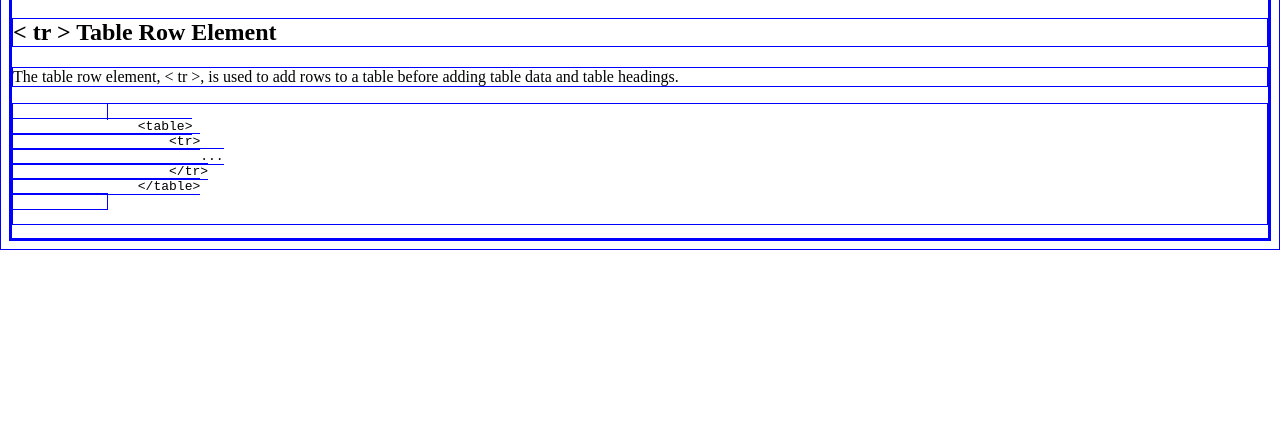
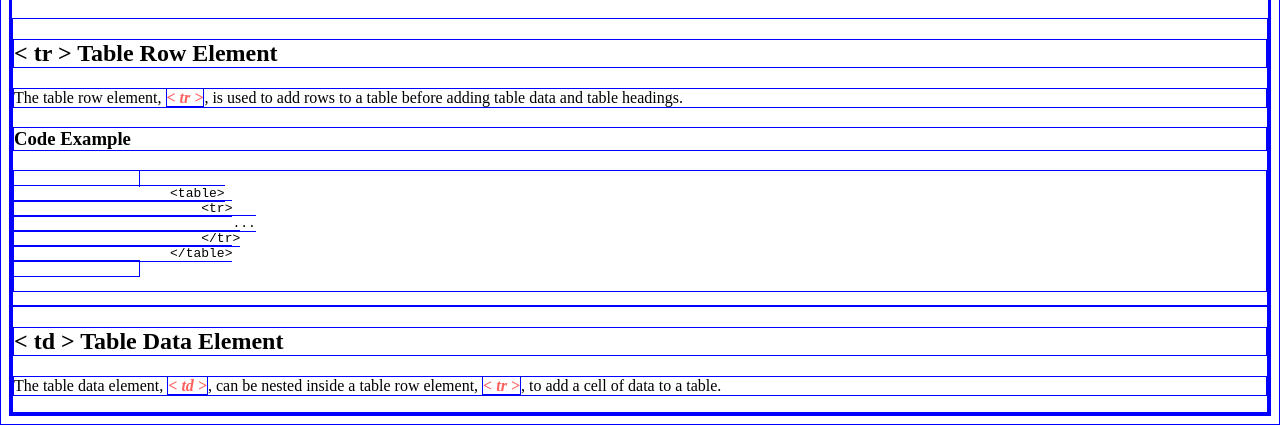
Before and after one commit to Droich/VS-CODE-Projects, a plain HTML site: page html-css-cheatsheet-starting/index.html in a window 1280 px wide. Shown: the part 628-1053 px from the top of the page. Before the commit the page ends 878 px from the top, so only its background shows below. Drawn offline with Linux system fonts and the light colour scheme.

Commit message:
added td and divs

```diff
--- a/html-css-cheatsheet-starting/index.html
+++ b/html-css-cheatsheet-starting/index.html
@@ -38,9 +38,11 @@
         </div>
         <div id="tags">
             <h1>Table Tags</h1>
+            <div class="tag_tr">
                 <h2>&lt tr &gt Table Row Element</h2>
-            <p>The table row element, &lt tr &gt, is used to add rows to a table before adding table data and
+                <p>The table row element, <span class="syntax">&lt tr &gt</span>, is used to add rows to a table before adding table data and
                    table headings.</p>
+                <h3>Code Example</h3>
                 <pre>
                 <code class="coding">
                     &lttable&gt
@@ -51,6 +53,12 @@
                 </code>
                 </pre>
             </div>
+            <div>
+                <h2 class="td">&lt td &gt Table Data Element</h2>
+                <p>The table data element, <span class="syntax">&lt td &gt</span>, can be nested inside a table
+                    row element, <span class="syntax">&lt tr &gt</span>, to add a cell of data to a table.</p>
+            </div>
+        </div>
         </main>
     </body>
 </html>
```
Lines whose indentation alone changed are shown as unchanged.
